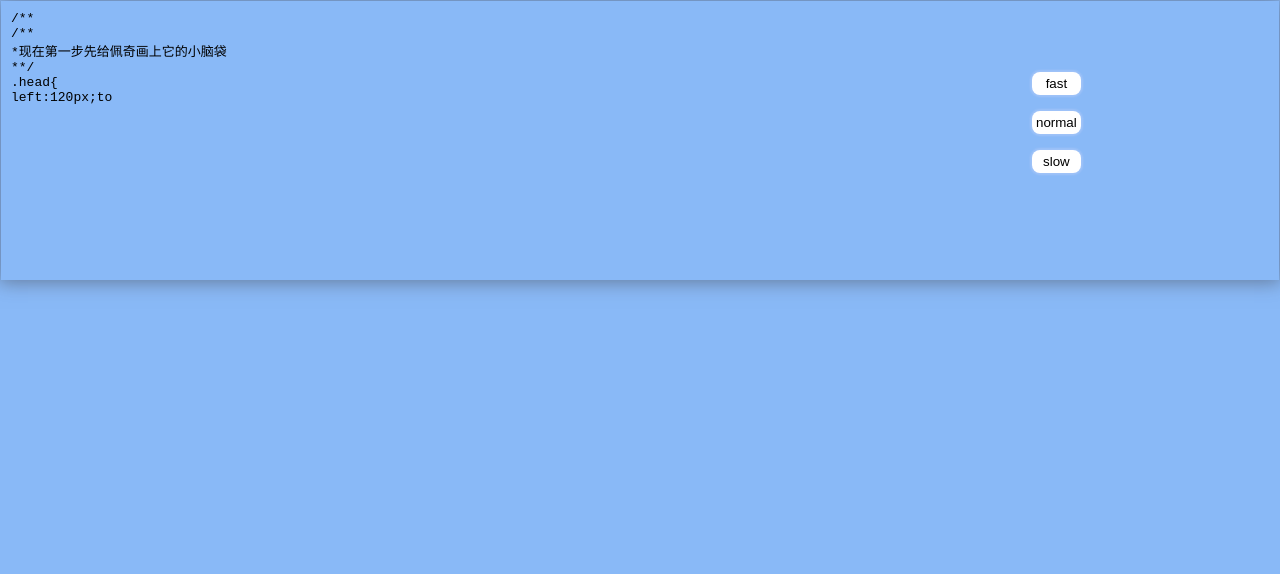
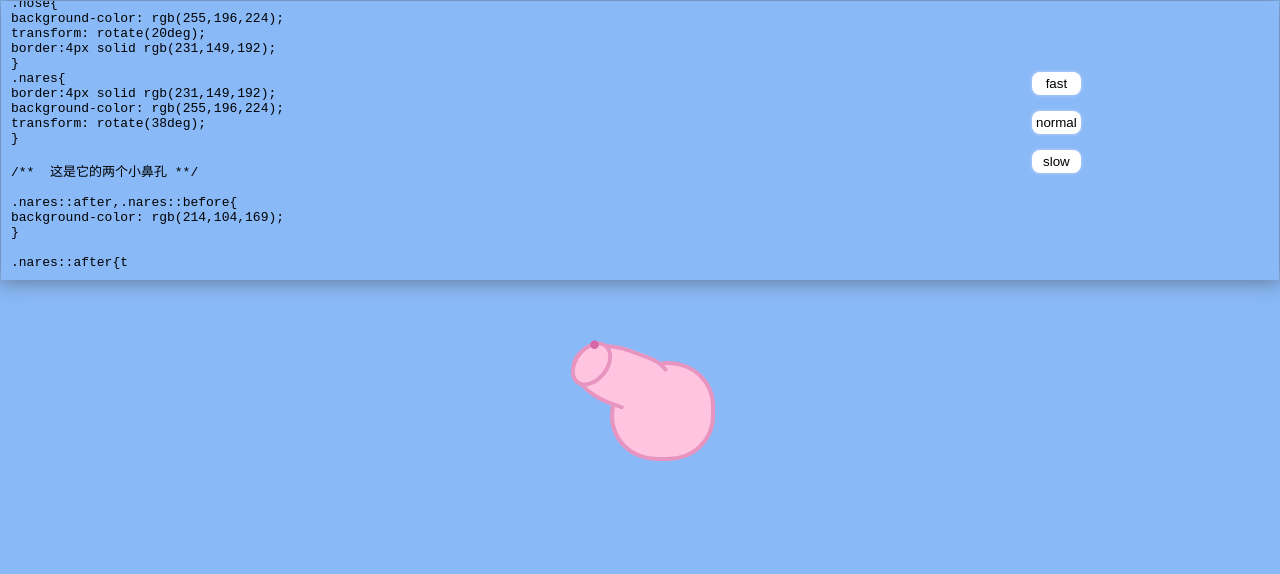
Before and after one commit to lynchuh/cartoonMaking-demo, a plain HTML site: page index.html in a window 1280 px wide. Drawn offline with Linux system fonts and the light colour scheme.

Commit message:
简化一下css代码，减少观看时间

```diff
--- a/CSS/default.css
+++ b/CSS/default.css
@@ -22,3 +22,112 @@ body{
     background-color: rgb(231,149,192);color: #fff}
 .buttons > button:focus{
     outline: none;}
+
+.head{
+    left:120px;top:80px;
+    height:100px;width:105px;
+    border-radius:100% 80% 80% 80%;
+}
+.nose{
+    height: 60px;width:100px;
+    left:80px;top:66px;
+    border-radius:80% 50% 50% 80%;
+    border-right-color: transparent !important;
+}
+.nares{
+    height:50px;width:35px;
+    left:84px;top:58px;
+    border-radius:50%;
+}
+.nares::after,.nares::before{
+    content:'';
+    position: absolute;
+    height:8px;width:8px;border-radius:50%;
+}
+.ear.left{
+    top:54px;left:180px;
+    height:40px;width:24px;
+    border-radius:80% 80% 0 0;
+}
+.ear.right{
+    top:64px;left:210px;
+    height:40px;width:24px;
+    border-radius:80% 80% 0 0;
+}
+.eye{
+    height:20px;width:20px;
+    border-radius:50%;
+    }
+.eye:after{
+    content:'';
+    position: absolute;
+}
+.mouth{
+    top:90px;left:128px;
+    width:80px;height:60px;
+    background-color: transparent;
+    border-radius:90%;
+    border:5px solid transparent;
+    transform:rotate(-70deg);
+}
+.face{
+    top:130px;left:186px;
+    height:26px;width:26px;
+}
+.leftDress{
+    top:168px;left:126px;
+    border-right:0px;
+}
+.rightDress{
+    top:168px;left:172px;
+    height:80px;width:50px;
+    border-radius: 0 100% 0 0 ;
+}
+.hand.left{
+    height:6px;width:60px;
+    border-radius:20%;
+    top:198px;left:92px;
+}
+.hand.left::before{
+    content:'';
+    position: absolute;
+    border-radius:32%;
+    height:5px;width:12px;
+}
+.hand.left::after{
+    content:'';
+    position: absolute;
+    border-radius:20%;
+    height:5px;width:12px;
+}
+.hand.right{
+    top:198px;left:198px;
+    height:6px;width:60px;
+    border-radius:20%;
+    }
+.hand.right::before{
+    content:'';
+    position: absolute;
+    border-radius:32%;
+    height:5px;width:12px;
+}
+.hand.right::after{
+    content:'';
+    position: absolute;
+    border-radius:20%;
+    height:5px;width:12px;
+}
+.foot{
+    width:6px;height:40px;top:240px;}
+.foot:after{
+    content:'';
+    position: absolute;
+    border-radius:50% 100%;
+    height:8px;width:20px;
+    top:90%;right:0%;
+    }
+.shadow{
+    height:20px;
+    width:100px;
+    top:270px;left:118px;
+}
--- a/JS/main.js
+++ b/JS/main.js
@@ -1,5 +1,5 @@
 !function(){
-    var duration = 100
+    var duration = 10
     $('.buttons').on('click', 'button', function(e){
       let $button = $(e.currentTarget) // button
       let speed = $button.attr('data-speed')
@@ -7,11 +7,11 @@
         .siblings('.active').removeClass('active')
       switch(speed){
         case 'slow':
-          duration = 200
+          duration = 100
           console.log('hhh')
           break
         case 'normal':
-          duration = 100
+          duration = 10
           break
         case 'fast':
           duration = 5
@@ -42,11 +42,8 @@
 *现在第一步先给佩奇画上它的小脑袋
 **/
 .head{
-left:120px;top:80px;
 background-color: rgb(255,196,224);
-height:100px;width:105px;
 border:4px solid rgb(231,149,192);
-border-radius:100% 80% 80% 80%;
 }
 .cover{
 background-color: rgb(255,196,224);
@@ -55,145 +52,91 @@ background-color: rgb(255,196,224);
  * 现在呢，画上佩奇的社会吹风机
 **/
 .nose{
-height: 60px;width:100px;
 background-color: rgb(255,196,224);
+transform: rotate(20deg);
 border:4px solid rgb(231,149,192);
-border-radius:80% 50% 50% 80%;
-border-right-color: transparent;
-transform: rotate(20deg);
-left:80px;top:66px;
 }
 .nares{
-height:50px;width:35px;
+border:4px solid rgb(231,149,192);
 background-color: rgb(255,196,224);
-border:4px solid rgb(231,149,192);
-border-radius:50%;
 transform: rotate(38deg);
-left:84px;top:58px;
 }
-/**
- * 这是它的两个小鼻孔
-**/
+
+/**  这是它的两个小鼻孔 **/
+
 .nares::after,.nares::before{
-content:'';
-position: absolute;
-height:8px;width:8px;
 background-color: rgb(214,104,169);
-border-radius:50%;
 }
-.nares::after{
-top:50%;left:8%;
-}
-.nares::before{
-top:40%;left:48%;
-}
+
+.nares::after{top:50%;left:8%;}
+.nares::before{top:40%;left:48%;}
+
 /**
  * 还有两个猪耳朵*
 **/
-.ear.left{
-top:54px;left:180px;
-height:40px;width:24px;
+.ear.left,.ear.right{
 background-color: rgb(255,196,224);
 border:4px solid rgb(231,149,192);
-border-radius:80% 80% 0 0;
-transform: rotate(12deg);
 }
-.ear.right{
-top:64px;left:210px;
-height:40px;width:24px;
-background-color: rgb(255,196,224);
-border:4px solid rgb(231,149,192);
-border-radius:80% 80% 0 0;
-transform: rotate(36deg)
-}
-/**
- * 现在呢，画上佩奇的两只大眼睛
-**/
+.ear.left{transform: rotate(12deg)}
+.ear.right{transform: rotate(36deg)}
+
+/** 现在呢，画上佩奇的两只大眼睛**/
+
 .eye.left{top:90px;left:150px;}
 .eye.right{top:100px;left:180px;}
 .eye{
-height:20px;width:20px;
 border:4px solid rgb(231,149,192);
-border-radius:50%;
 background-color: #fff;
 }
-/**
- * 还有它的两个小眼珠子
-**/
+
+/** 还有它的两个小眼珠子**/
 .eye:after{
-content:'';
-position: absolute;
 width:8px;height:8px;
-background-color: #000;
-border-radius:100%;
+background-color: #000;border-radius:100%;
 top:30%;left:40%;
 }
-/**
- * 是时候给佩奇上个小腮红了
-**/
+
+/**是时候给佩奇上个小腮红了**/
+
 .face{
-top:130px;left:186px;
 background-color: rgb(255,140,409);
-height:26px;width:26px;
 border-radius:65% 50%;
 }
-/**
- * 来个小嘴巴
-**/
+
+/**来个小嘴巴 **/
 .mouth{
-top:90px;left:128px;
-width:80px;height:60px;
-background-color: transparent;
-border-radius:90%;
-border:5px solid transparent;
-border-left-color:rgb(239,63,133);
-transform:rotate(-70deg);
+  border-left-color:rgb(239,63,133);
+  transform:rotate(-70deg);
 }
-/**
- * 然后给佩奇穿上小红裙
-**/
+
+/** 然后给佩奇穿上小红裙 **/
 .leftDress{
-top:168px;left:126px;
 height:80px;width:50px;
 border: 4px solid rgb(227,53,63);
 background-color: rgb(233,86,94);
-border-right:0px;
 border-radius:100% 0 0 0;
 }
 .rightDress{
-top:168px;left:172px;
-height:80px;width:50px;
 border: 4px solid rgb(227,53,63);
 background-color: rgb(233,86,94);
 border-left:0px;
-border-radius: 0 100% 0 0 ;
 }
 /**
  * 接着，这里是佩奇的左手
 **/
 .hand.left{
-top:198px;left:92px;
-height:6px;width:60px;
 background-color: rgb(253,182,224);
-border-radius:20%;
 transform: rotate(-22deg);
 }
 .hand.left::before{
 top:8px;left:4px;
-content:'';
-position: absolute;
 background-color: rgb(253,182,224);
-border-radius:32%;
-height:5px;width:12px;
 transform: rotate(-52deg);
 }
 .hand.left::after{
 top:-8px;left:6px;
-content:'';
-position: absolute;
 background-color: rgb(253,182,224);
-border-radius:20%;
-height:5px;width:12px;
 transform: rotate(52deg);
 }
 /**
@@ -201,26 +144,15 @@ transform: rotate(52deg);
 **/
 .hand.right{
 background-color: rgb(253,182,224);
-height:6px;width:60px;
-border-radius:20%;
 transform: rotate(208deg);
-top:198px;left:198px;
 }
 .hand.right::before{
-content:'';
-position: absolute;
 background-color: rgb(253,182,224);
-border-radius:32%;
-height:5px;width:12px;
 transform: rotate(-52deg);
 top:8px;left:4px;
 }
 .hand.right::after{
-content:'';
-position: absolute;
 background-color: rgb(253,182,224);
-border-radius:20%;
-height:5px;width:12px;
 transform: rotate(52deg);
 top:-8px;left:6px;
 }
@@ -228,35 +160,15 @@ top:-8px;left:6px;
  * 接下来画佩奇的小jio jio~
 **/
 .foot{
-background-color: rgb(252,184,225);
-width:6px;height:40px;
-
-top:240px;
-}
-.foot.left{
-left:150px;
-}
-.foot.right{
-left:190px
-}
+background-color: rgb(252,184,225);}
+.foot.left{left:150px;}
+.foot.right{left:190px}
 .foot:after{
-content:'';
-position: absolute;
-height:8px;
-width:20px;
-background-color: #000;
-top:90%;
-right:0%;
-border-radius:50% 100%;
-transform: rotate(-15deg);
+background-color: #000;transform: rotate(-15deg);
 }
 .shadow{
-height:20px;
-width:100px;
 background-color: rgb(166, 168, 170);
 border-radius: 50%;
-top:270px;
-left:118px;
 }
 /**
  * 最后，这个社会人送给你~
```
